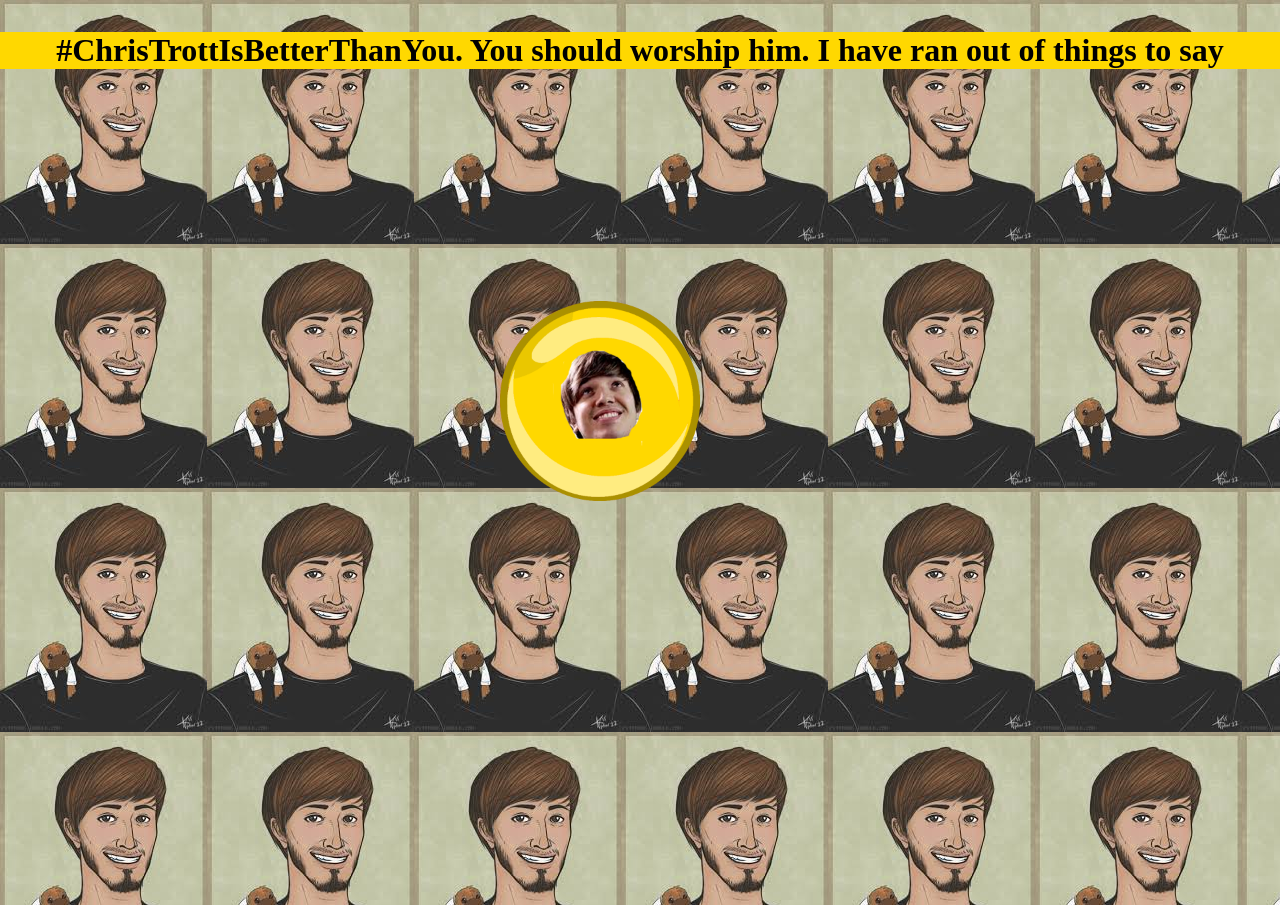
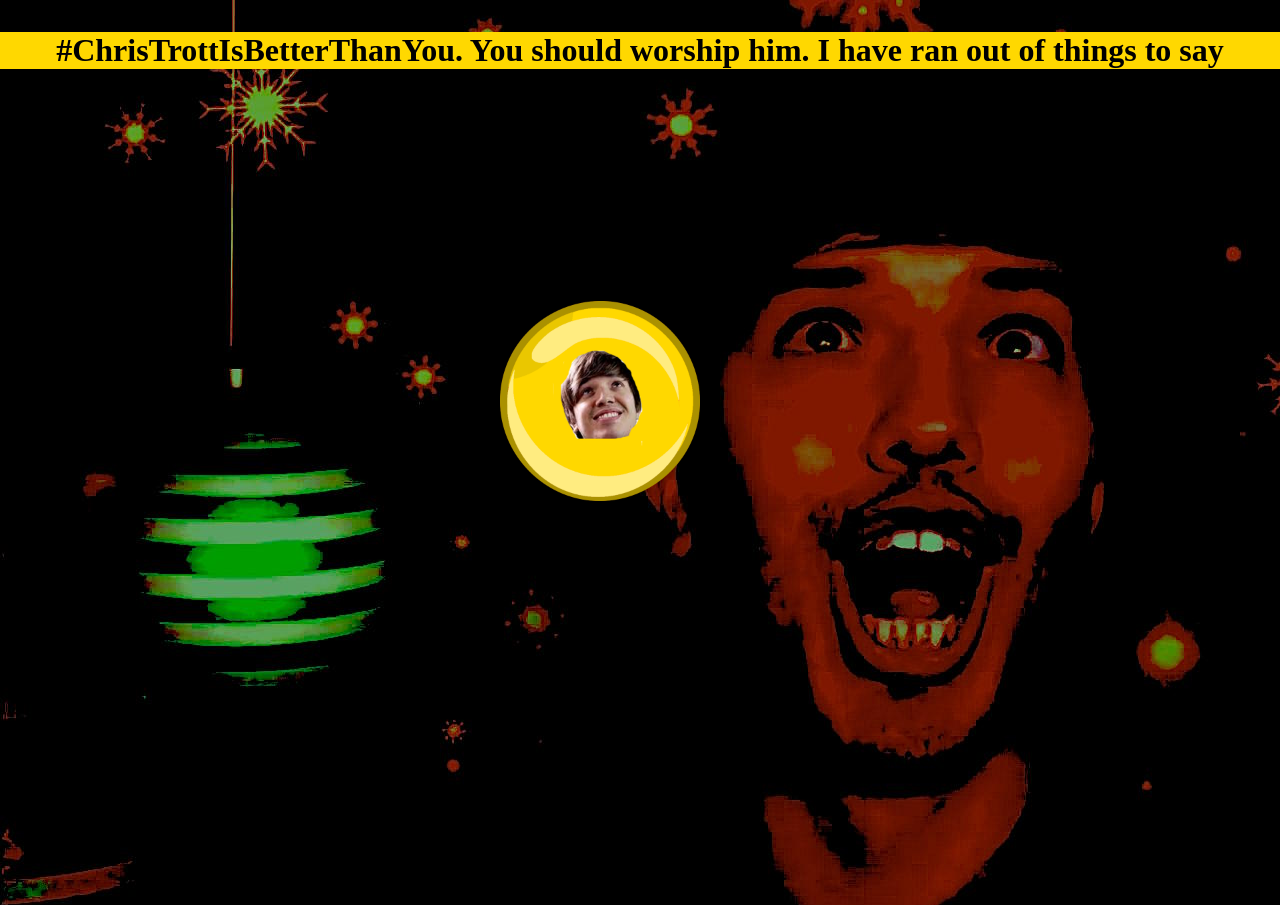
Before and after one commit to j-ay-williams/project_the_first, a website: page assets/canvas.html in a window 1280 px wide. Shown: the top 905 px of the page. Drawn offline with Linux system fonts and the light colour scheme.

Commit message:
changes background on web

```diff
--- a/assets/canvas.css
+++ b/assets/canvas.css
@@ -1,7 +1,7 @@
 
 
 body{
-	background-image: url("chris trott background.jpg");
+	background-image: url("chris.jpg");
 
 
 }
```
